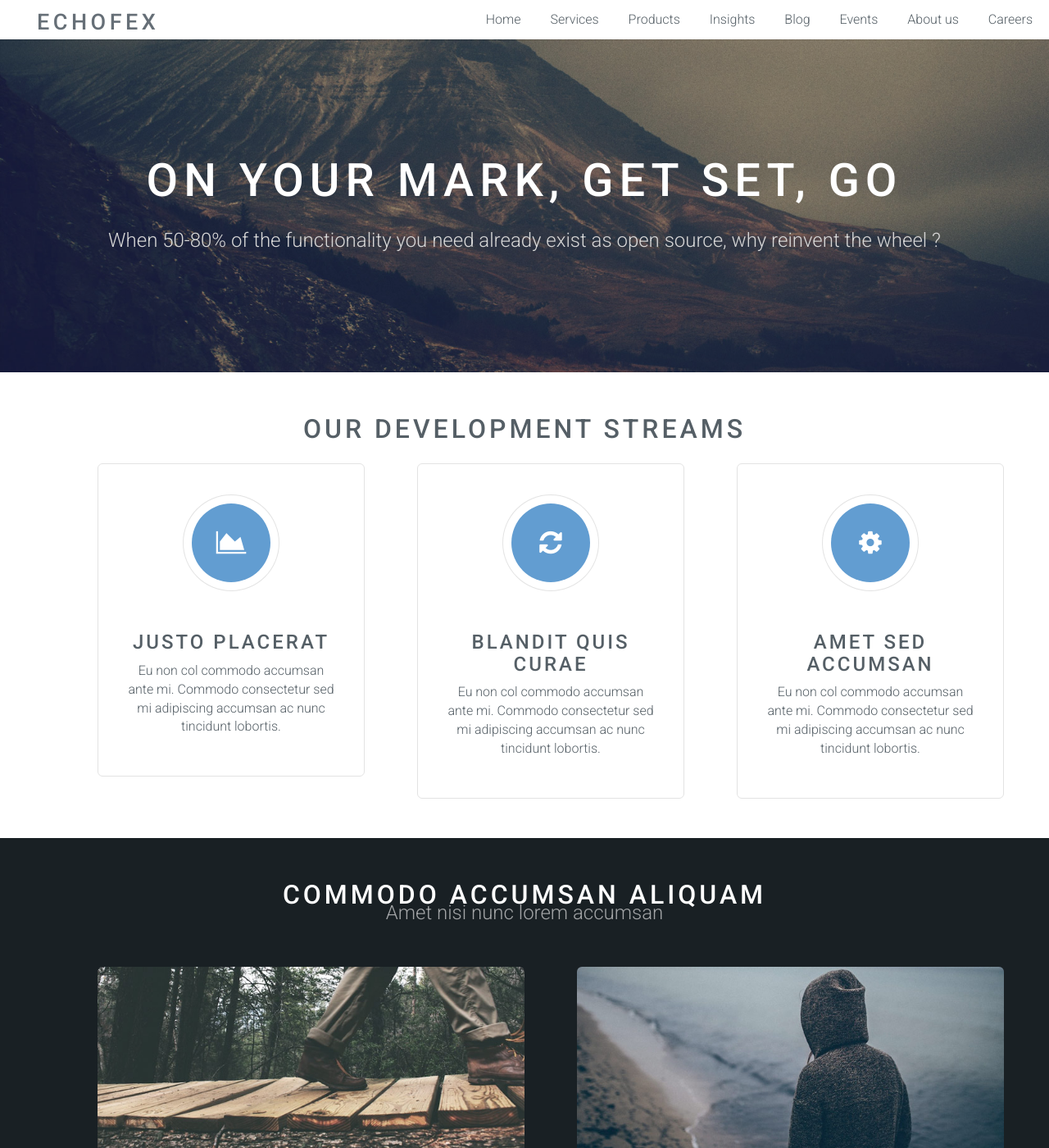
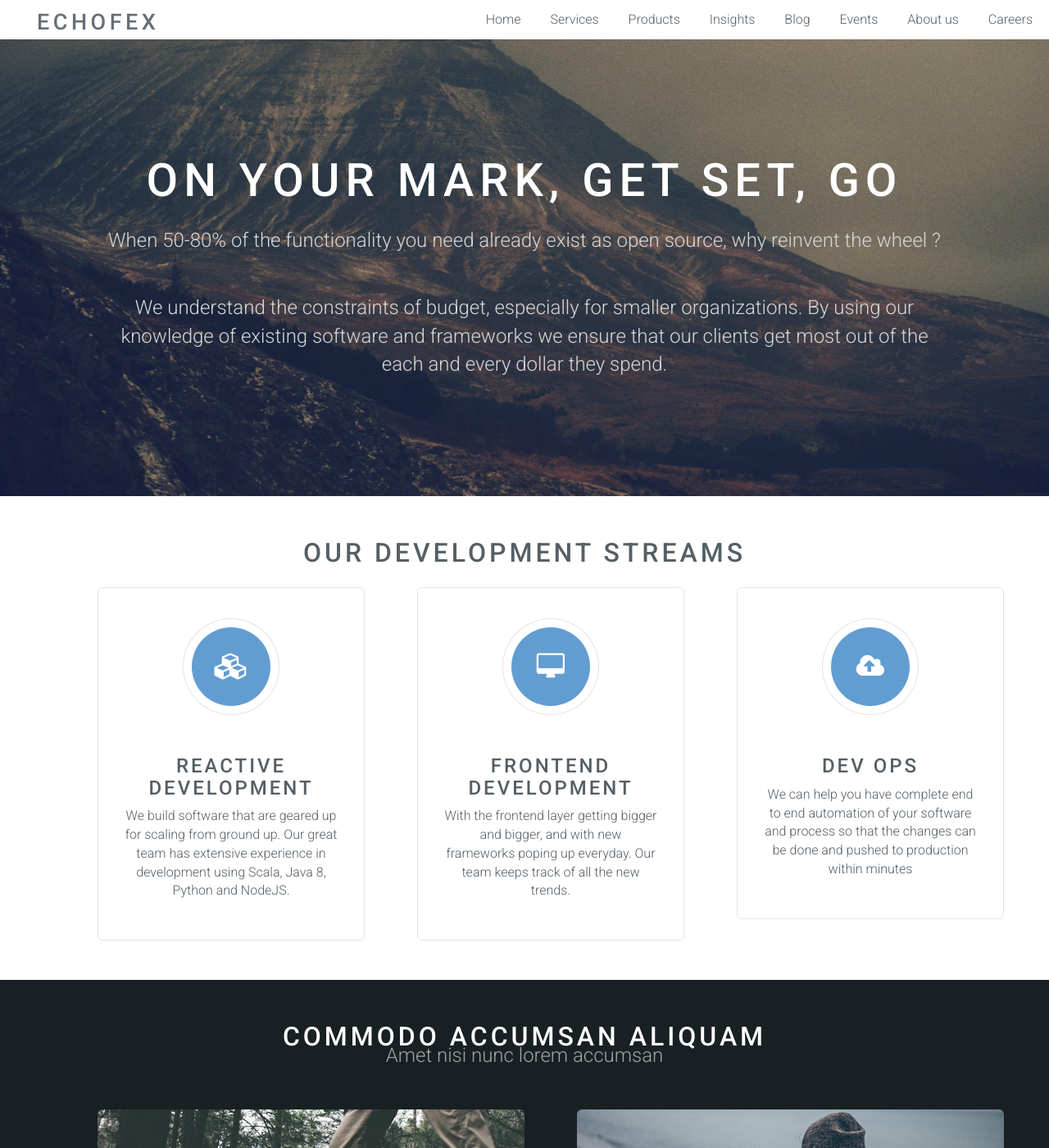
Before and after one commit to RobinNagpal/Ion-Jekyll-Theme, a Jekyll site: the page built from index.html, in a window 1280 px wide and 1400 px high. Shown: the whole window at 82% size. Built offline with Jekyll 4.4.1, drawn with Linux system fonts in a browser that asks for light colours; some of the changed text lies outside the part shown.

Commit message:
update content

```diff
--- a/_includes/footer.html
+++ b/_includes/footer.html
@@ -4,43 +4,40 @@
         <div class="row double">
             <div class="6u">
                 <div class="row collapse-at-2">
+                    <!--<div class="6u">-->
+                        <!--<h3>Accumsan</h3>-->
+                        <!--<ul class="alt">-->
+                            <!--<li><a href="#">Nascetur nunc varius</a></li>-->
+                            <!--<li><a href="#">Vis faucibus sed tempor</a></li>-->
+                            <!--<li><a href="#">Massa amet lobortis vel</a></li>-->
+                            <!--<li><a href="#">Nascetur nunc varius</a></li>-->
+                        <!--</ul>-->
+                    <!--</div>-->
                     <div class="6u">
-                        <h3>Accumsan</h3>
+                        <h3>Company</h3>
                         <ul class="alt">
-                            <li><a href="#">Nascetur nunc varius</a></li>
-                            <li><a href="#">Vis faucibus sed tempor</a></li>
-                            <li><a href="#">Massa amet lobortis vel</a></li>
-                            <li><a href="#">Nascetur nunc varius</a></li>
-                        </ul>
-                    </div>
-                    <div class="6u">
-                        <h3>Faucibus</h3>
-                        <ul class="alt">
-                            <li><a href="#">Nascetur nunc varius</a></li>
-                            <li><a href="#">Vis faucibus sed tempor</a></li>
-                            <li><a href="#">Massa amet lobortis vel</a></li>
-                            <li><a href="#">Nascetur nunc varius</a></li>
+                            <li><a href="#">About</a></li>
+                            <li><a href="#">Blogs</a></li>
+                            <li><a href="#">Events</a></li>
+                            <li><a href="#">Careers</a></li>
                         </ul>
                     </div>
                 </div>
             </div>
             <div class="6u">
-                <h2>Aliquam Interdum</h2>
-                <p>Blandit nunc tempor lobortis nunc non. Mi accumsan. Justo aliquet massa adipiscing cubilia eu accumsan id. Arcu accumsan faucibus vis ultricies adipiscing ornare ut. Mi accumsan justo aliquet.</p>
-                <ul class="icons">
-                    <li><a href="#" class="icon fa-twitter"><span class="label">Twitter</span></a></li>
-                    <li><a href="#" class="icon fa-facebook"><span class="label">Facebook</span></a></li>
-                    <li><a href="#" class="icon fa-instagram"><span class="label">Instagram</span></a></li>
-                    <li><a href="#" class="icon fa-linkedin"><span class="label">LinkedIn</span></a></li>
-                    <li><a href="#" class="icon fa-pinterest"><span class="label">Pinterest</span></a></li>
-                </ul>
+                <h2>Favorite quote:</h2>
+                <p>“Excellence is an art won by training and habituation. We do not act rightly because we have virtue or excellence, but we rather have those because we have acted rightly. We are what we repeatedly do. Excellence, then, is not an act but a habit." - <i>Aristotle</i></p>
+                <!--<ul class="icons">-->
+                    <!--<li><a href="#" class="icon fa-twitter"><span class="label">Twitter</span></a></li>-->
+                    <!--<li><a href="#" class="icon fa-facebook"><span class="label">Facebook</span></a></li>-->
+                    <!--<li><a href="#" class="icon fa-instagram"><span class="label">Instagram</span></a></li>-->
+                    <!--<li><a href="#" class="icon fa-linkedin"><span class="label">LinkedIn</span></a></li>-->
+                    <!--<li><a href="#" class="icon fa-pinterest"><span class="label">Pinterest</span></a></li>-->
+                <!--</ul>-->
             </div>
         </div>
         <ul class="copyright">
-            <li>&copy; Untitled. All rights reserved.</li>
-            <li>Design: <a href="http://templated.co">TEMPLATED</a></li>
-            <li>Images: <a href="http://unsplash.com">Unsplash</a></li>
-            <li>Jekyll Template: <a href="http://cloudcannon.com">Cloud Cannon</a></li>
+            <li>This site is protected by copyright and trademark laws under Canadian and International law. All rights reserved. ©2017 Echofex Inc.</li>
         </ul>
     </div>
 </footer>
--- a/_layouts/landing-page.html
+++ b/_layouts/landing-page.html
@@ -12,6 +12,7 @@
             <div class="inner">
                 <h2>On your mark, Get Set, Go</h2>
                 <p>When 50-80% of the functionality you need already exist as open source, why reinvent the wheel ?</p>
+                <p>We understand the constraints of budget, especially for smaller organizations. By using our knowledge of existing software and frameworks we ensure that our clients get most out of the each and every dollar they spend.</p>
                 <!--<ul class="actions">-->
                     <!--<li><a href="#content" class="button big special">Sign Up</a></li>-->
                     <!--<li><a href="#elements" class="button big alt">Learn More</a></li>-->
--- a/css/style.css
+++ b/css/style.css
@@ -1047,6 +1047,10 @@
     z-index: 1;
 }
 
+#banner .inner p {
+    padding: 0 5em 0 5em;
+}
+
 #banner .inner :last-child {
     margin-bottom: 0;
 }
--- a/index.html
+++ b/index.html
@@ -12,23 +12,23 @@
 					<div class="row">
 						<div class="4u">
 							<section class="special box">
-								<i class="icon fa-area-chart major"></i>
-								<h3>Justo placerat</h3>
-								<p>Eu non col commodo accumsan ante mi. Commodo consectetur sed mi adipiscing accumsan ac nunc tincidunt lobortis.</p>
+								<i class="icon fa-cubes major"></i>
+								<h3>Reactive Development</h3>
+								<p>We build software that are geared up for scaling from ground up. Our great team has extensive experience in development using Scala, Java 8, Python and NodeJS. </p>
 							</section>
 						</div>
 						<div class="4u">
 							<section class="special box">
-								<i class="icon fa-refresh major"></i>
-								<h3>Blandit quis curae</h3>
-								<p>Eu non col commodo accumsan ante mi. Commodo consectetur sed mi adipiscing accumsan ac nunc tincidunt lobortis.</p>
+								<i class="icon fa-desktop major"></i>
+								<h3>Frontend Development</h3>
+								<p>With the frontend layer getting bigger and bigger, and with new frameworks poping up everyday. Our team keeps track of all the new trends.</p>
 							</section>
 						</div>
 						<div class="4u">
 							<section class="special box">
-								<i class="icon fa-cog major"></i>
-								<h3>Amet sed accumsan</h3>
-								<p>Eu non col commodo accumsan ante mi. Commodo consectetur sed mi adipiscing accumsan ac nunc tincidunt lobortis.</p>
+								<i class="icon fa-cloud-upload major"></i>
+								<h3>Dev Ops</h3>
+								<p>We can help you have complete end to end automation of your software and process so that the changes can be done and pushed to production within minutes</p>
 							</section>
 						</div>
 					</div>
```
